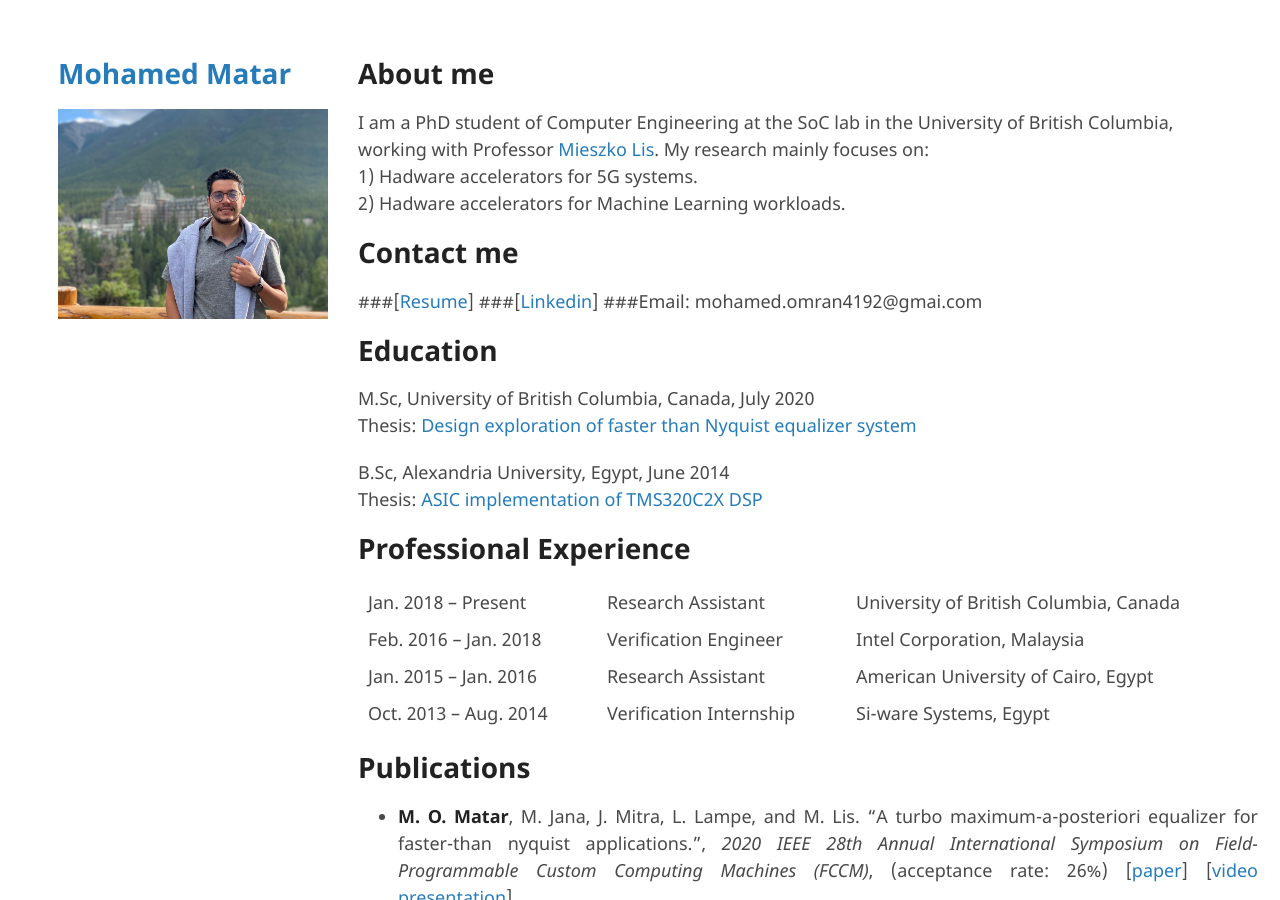
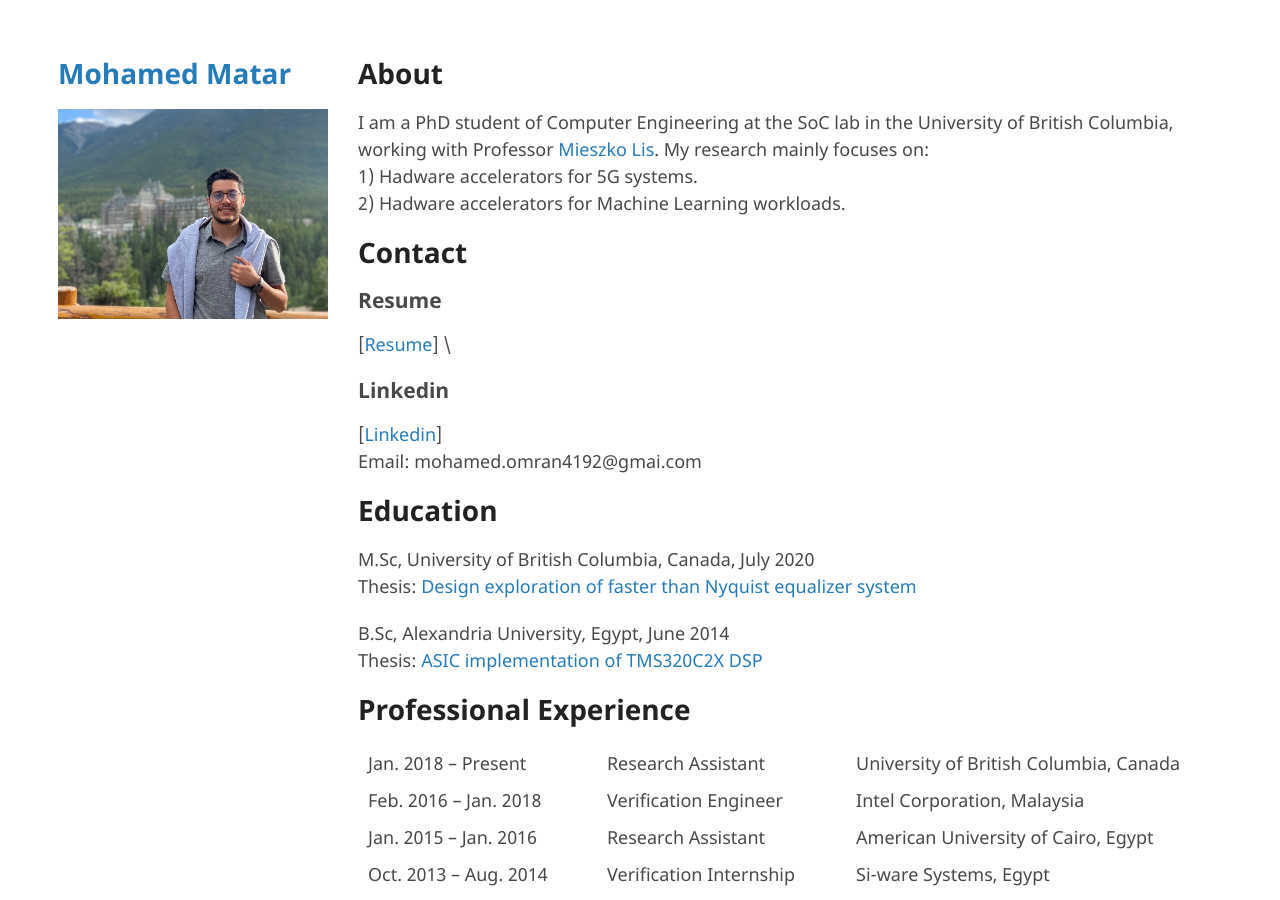
Before and after one commit to maomran/momatar, a Jekyll site: the page built from index.md, in a window 1280 px wide and 900 px high. Built offline with Jekyll 4.4.1, drawn with Linux system fonts in a browser that asks for light colours; our own code applies the rules of GitHub Pages for plain Markdown files; the repository's description, which GitHub fills in, is left out.

Commit message:
Update index.md

```diff
--- a/index.md
+++ b/index.md
@@ -1,14 +1,16 @@
-# About me
+# About
 I am a PhD student of Computer Engineering at the SoC lab in  the University of British Columbia,  \
 working with Professor [Mieszko Lis](http://mieszko.ece.ubc.ca/).
 My research mainly focuses on:  \
 1) Hadware accelerators for 5G systems.  \
 2) Hadware accelerators for Machine Learning workloads.
 
-# Contact me
-###[[Resume](./docs/resume.pdf)]
-###[[Linkedin](https://linkedin.com/in/momran66)]
-###Email: mohamed.omran4192@gmai.com
+# Contact
+### Resume
+[[Resume](./docs/resume.pdf)]  \
+### Linkedin
+[[Linkedin](https://linkedin.com/in/momran66)]  \
+Email: mohamed.omran4192@gmai.com
 
 # Education
 M.Sc, University of British Columbia, Canada, July 2020 \
```
